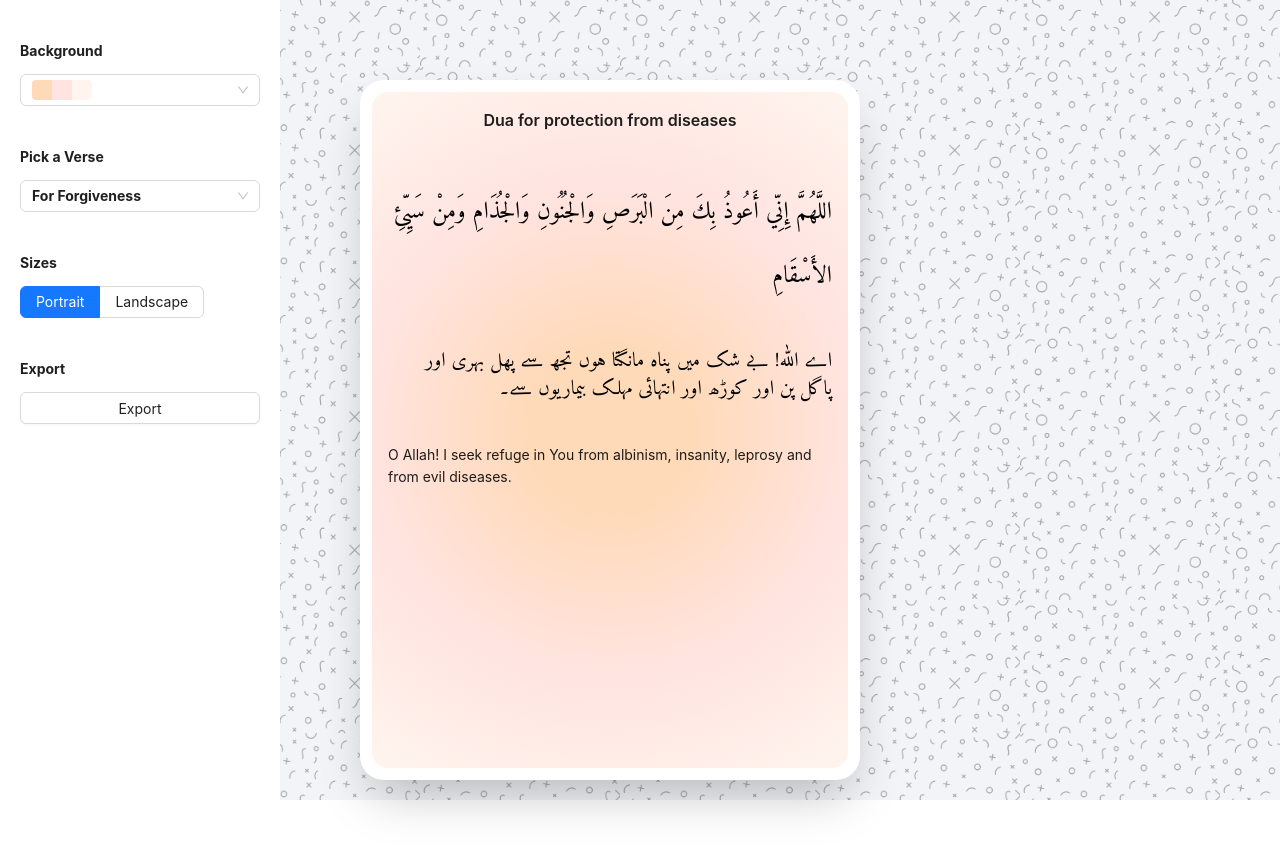
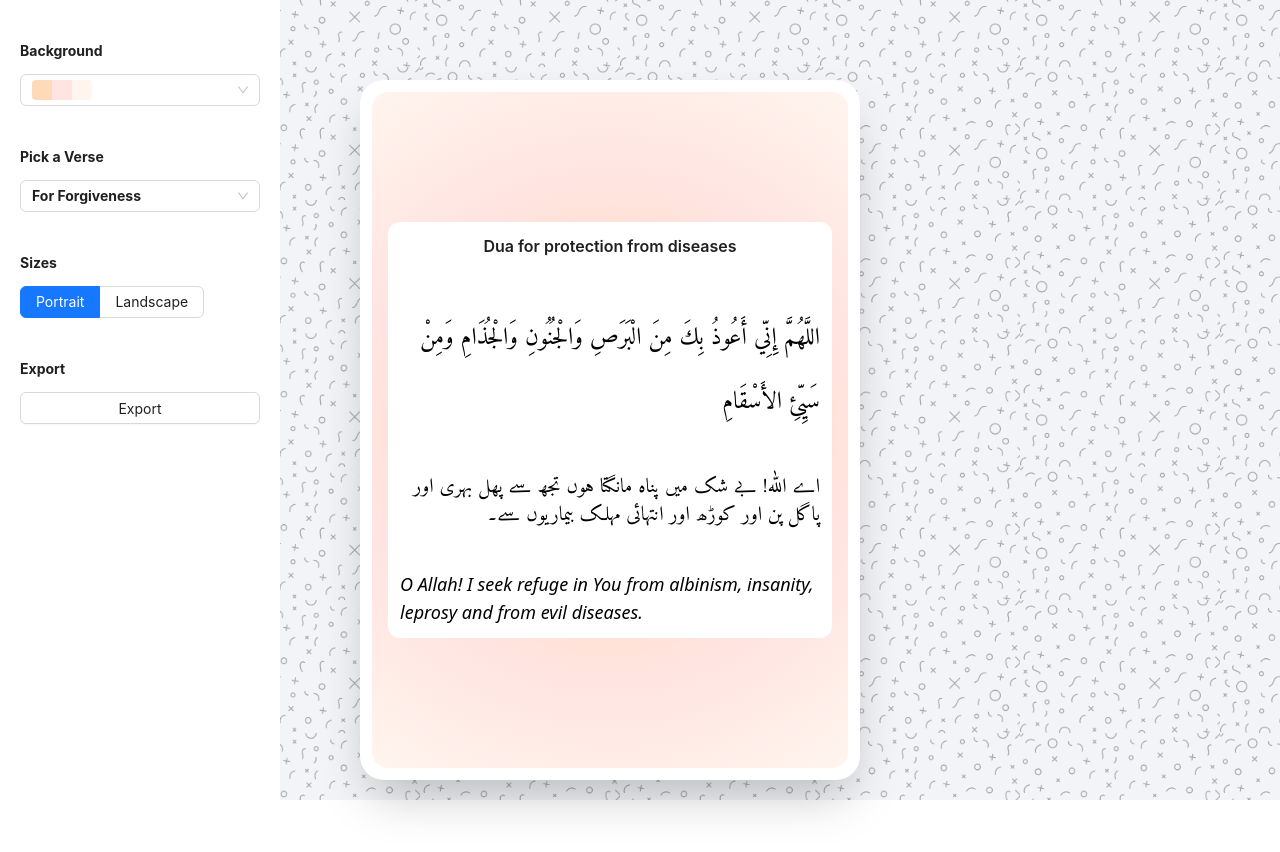
Before and after one commit to realtouseef/instant-islamic-posters, a Next.js app: page / in a window 1280 px wide. Shown: the top 852 px of the page. Built offline with nearby package versions, Linux system fonts and the light colour scheme; what @ant-design/nextjs-registry would draw is missing.

Commit message:
card center + card around verses

```diff
--- a/app/components/molecules/verse-card.tsx
+++ b/app/components/molecules/verse-card.tsx
@@ -15,7 +15,7 @@ interface VerseProps {
 
 const VerseCard = ({ verse }: VerseProps) => {
   return (
-    <div className="flex flex-col gap-y-10">
+    <div className="flex flex-col gap-y-10 bg-white rounded-xl p-3">
       <Typography.Title level={5} className="text-center">
         {verse?.title}
       </Typography.Title>
@@ -25,9 +25,9 @@ const VerseCard = ({ verse }: VerseProps) => {
       {verse?.urdu && (
         <p className={`text-end text-xl ${amiri.className}`}>{verse?.urdu}</p>
       )}
-      <Typography.Text className="text-start text-3xl">
+      <p className="text-start text-lg italic">
         {verse?.english}
-      </Typography.Text>
+      </p>
     </div>
   );
 };
--- a/app/components/organisms/gradient.tsx
+++ b/app/components/organisms/gradient.tsx
@@ -18,7 +18,7 @@ export const Gradient = ({ children, ref }: { children: React.ReactNode; ref: Re
         className="h-full w-full rounded-2xl transition-all duration-300 relative"
         style={{ background: gradient }}
       >
-        <div className="p-4 relative z-10">{children}</div>
+        <div className="p-4 relative z-10 h-full flex items-center justify-center">{children}</div>
       </div>
     </div>
   )
```
